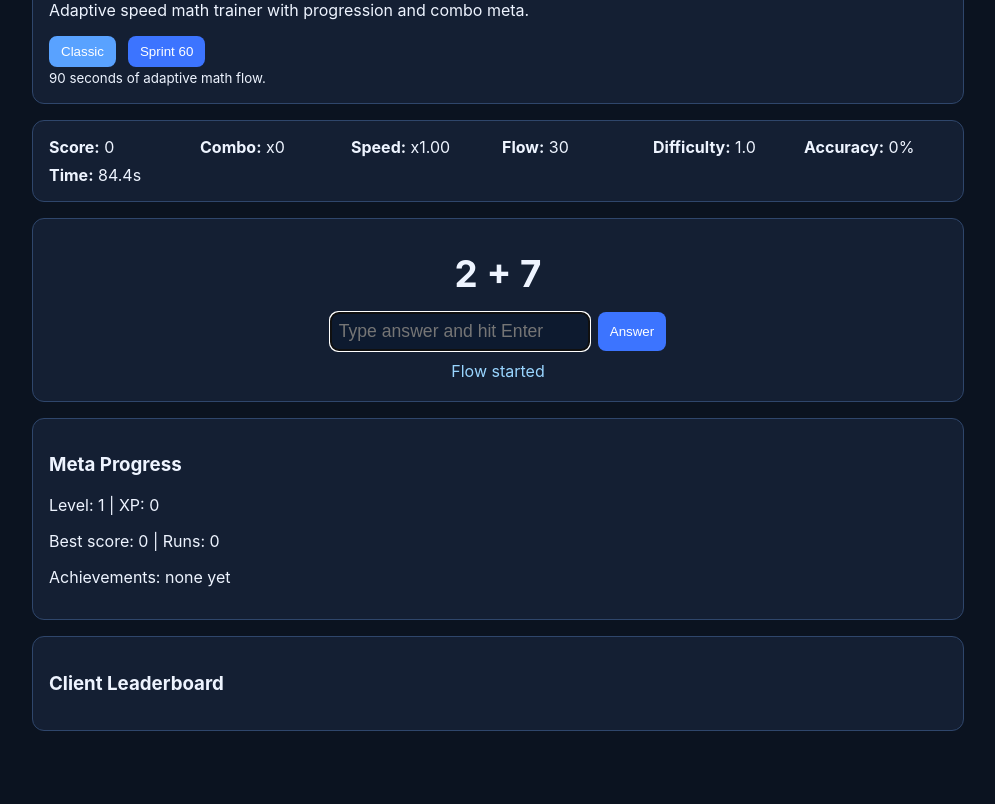
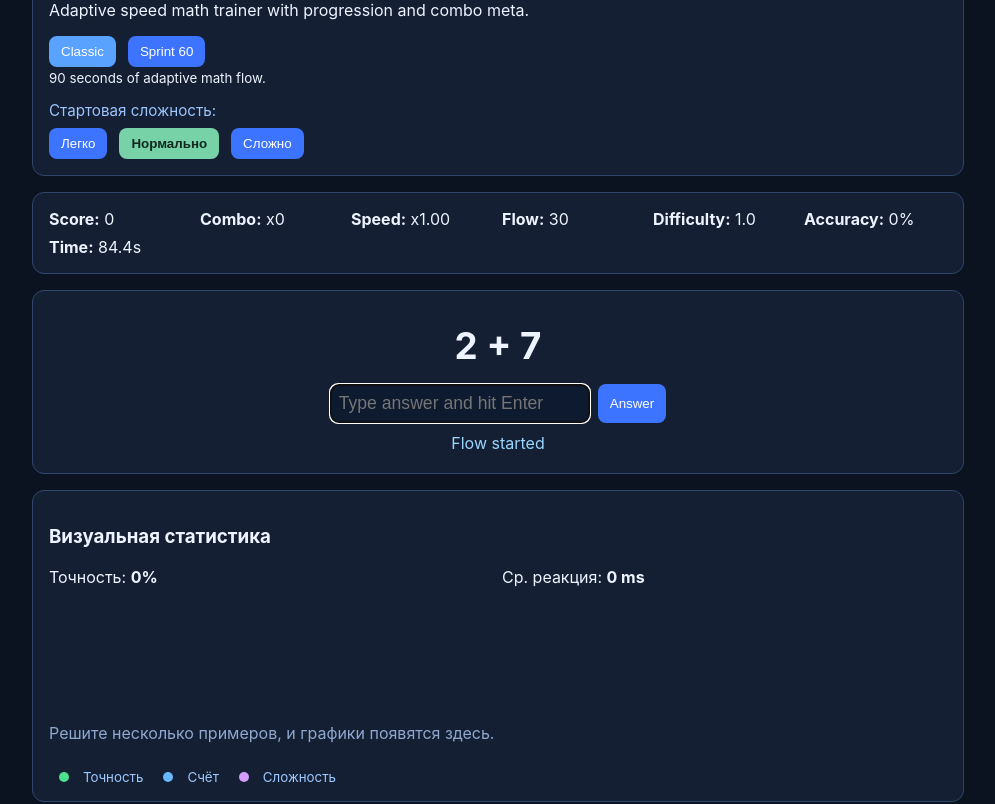
Before and after one commit to pornosirota-prog/math_game, a React (Vite) app in the folder frontend/: page /game in a window 1280 px wide. Shown: the part 240-1044 px from the top of the page, without its empty margins (142-1137 px from the left). Before the commit the page ends 1011 px from the top, so only its background shows below. Built offline with nearby package versions, Linux system fonts and the light colour scheme; sample sign-in values are in the browser's storage.

Commit message:
Enhance math game UI with charts difficulty presets and sounds

```diff
--- a/frontend/src/mathgame/engine/useMathTrainer.ts
+++ b/frontend/src/mathgame/engine/useMathTrainer.ts
@@ -6,6 +6,7 @@ import { DifficultyAdapter } from '../systems/DifficultyAdapter';
 import { ScoreSystem } from '../systems/ScoreSystem';
 import { ProgressionSystem } from '../systems/ProgressionSystem';
 import { addLeaderboardRecord, loadLeaderboard, loadProgress, saveProgress } from '../storage/localStorageRepo';
+import { soundManager } from '../../sound/soundManager';
 
 const initialFlow: FlowState = {
   skill: 1,
@@ -15,6 +16,15 @@ const initialFlow: FlowState = {
   correctStreak: 0,
   errorStreak: 0
 };
+
+export interface AttemptSnapshot {
+  isCorrect: boolean;
+  answerMs: number;
+  skill: number;
+  score: number;
+}
+
+const MAX_ATTEMPT_HISTORY = 24;
 
 const buildRunState = (modeId: GameModeId): RunState => {
   const mode = modeRegistry.find((item) => item.id === modeId);
@@ -44,6 +54,7 @@ export const useMathTrainer = () => {
   const [startedAt, setStartedAt] = useState(Date.now());
   const [lastFeedback, setLastFeedback] = useState<string>('Ready');
   const [isFinished, setIsFinished] = useState(false);
+  const [attemptHistory, setAttemptHistory] = useState<AttemptSnapshot[]>([]);
 
   const taskFactory = useMemo(() => new TaskFactory(), []);
   const scoreSystem = useMemo(() => new ScoreSystem(), []);
@@ -58,20 +69,26 @@ export const useMathTrainer = () => {
     setStartedAt(Date.now());
   };
 
-  const startRun = (nextModeId: GameModeId) => {
+  const startRun = (nextModeId: GameModeId, manualSkill = initialFlow.skill) => {
+    const clampedSkill = Math.min(10, Math.max(1, manualSkill));
     setModeId(nextModeId);
     setRun(buildRunState(nextModeId));
-    setFlow(initialFlow);
+    setFlow({ ...initialFlow, skill: clampedSkill });
     setIsFinished(false);
+    setAttemptHistory([]);
     setLastFeedback('Flow started');
-    const nextTask = taskFactory.next(initialFlow.skill, progress.unlockedTaskKinds);
+    const nextTask = taskFactory.next(clampedSkill, progress.unlockedTaskKinds);
     setTask(nextTask);
     setStartedAt(Date.now());
+    soundManager.play('click');
   };
 
   const finishRun = (finalRun: RunState) => {
     const accuracy = finalRun.answered === 0 ? 0 : finalRun.correct / finalRun.answered;
     const updatedProgress = progressionSystem.applyRun(progress, finalRun.score, accuracy);
+    if (updatedProgress.level > progress.level) {
+      soundManager.play('levelUp');
+    }
     setProgress(updatedProgress);
     saveProgress(updatedProgress);
 
@@ -116,12 +133,17 @@ export const useMathTrainer = () => {
       incorrect: run.incorrect + (isCorrect ? 0 : 1),
       bestCombo: Math.max(run.bestCombo, scored.nextCombo)
     };
+    setAttemptHistory((prev) => [
+      ...prev.slice(-(MAX_ATTEMPT_HISTORY - 1)),
+      { isCorrect, answerMs: elapsed, skill: nextFlow.skill, score: nextRun.score }
+    ]);
 
     const mode = modeRegistry.find((item) => item.id === run.modeId);
     if (mode?.failEndsRun && !isCorrect) {
       setRun(nextRun);
       setFlow(nextFlow);
       setLastFeedback(`❌ Mistake. Correct answer: ${task.answer}`);
+      soundManager.play('chestOpen');
       finishRun(nextRun);
       return;
     }
@@ -130,6 +152,7 @@ export const useMathTrainer = () => {
       setRun(nextRun);
       setFlow(nextFlow);
       setLastFeedback(isCorrect ? '✅ Finished target tasks!' : `⚠️ Correct answer: ${task.answer}`);
+      soundManager.play(isCorrect ? 'reward' : 'click');
       finishRun(nextRun);
       return;
     }
@@ -137,6 +160,7 @@ export const useMathTrainer = () => {
     setRun(nextRun);
     setFlow(nextFlow);
     setLastFeedback(isCorrect ? `✅ +${scored.scoreDelta} combo x${nextRun.combo}` : `⚠️ ${task.answer}`);
+    soundManager.play(isCorrect ? 'reward' : 'click');
     spawnTask();
   };
 
@@ -168,6 +192,7 @@ export const useMathTrainer = () => {
     task,
     progress,
     leaderboard,
+    attemptHistory,
     isFinished,
     lastFeedback,
     availableModes: modeRegistry.filter((mode) => progress.unlockedModes.includes(mode.id)),
--- a/frontend/src/pages/GamePage.tsx
+++ b/frontend/src/pages/GamePage.tsx
@@ -2,6 +2,13 @@ import { FormEvent, useState } from 'react';
 import { useMathTrainer } from '../mathgame/engine/useMathTrainer';
 
 const percent = (value: number) => `${Math.round(value * 100)}%`;
+const clampPercent = (value: number) => `${Math.max(4, Math.min(100, Math.round(value)))}%`;
+
+const presets = [
+  { id: 'easy', label: 'Легко', skill: 2 },
+  { id: 'normal', label: 'Нормально', skill: 4.5 },
+  { id: 'hard', label: 'Сложно', skill: 7.5 }
+] as const;
 
 export const GamePage = () => {
   const {
@@ -10,6 +17,7 @@ export const GamePage = () => {
     flow,
     progress,
     leaderboard,
+    attemptHistory,
     isFinished,
     lastFeedback,
     modeId,
@@ -20,12 +28,21 @@ export const GamePage = () => {
   } = useMathTrainer();
 
   const [input, setInput] = useState('');
+  const [difficultyPreset, setDifficultyPreset] = useState<typeof presets[number]['id']>('normal');
 
   const onSubmit = (event: FormEvent) => {
     event.preventDefault();
     submitAnswer(input);
     setInput('');
   };
+
+  const avgReaction = attemptHistory.length
+    ? Math.round(attemptHistory.reduce((sum, item) => sum + item.answerMs, 0) / attemptHistory.length)
+    : 0;
+  const accuracyByHistory = attemptHistory.length
+    ? attemptHistory.filter((item) => item.isCorrect).length / attemptHistory.length
+    : 0;
+  const maxScoreInHistory = Math.max(...attemptHistory.map((item) => item.score), 1);
 
   return (
     <div className="layout math-layout">
@@ -45,6 +62,24 @@ export const GamePage = () => {
           ))}
         </div>
         <small>{activeMode.description}</small>
+        <div className="difficulty-controls">
+          <span>Стартовая сложность:</span>
+          <div className="row">
+            {presets.map((preset) => (
+              <button
+                key={preset.id}
+                type="button"
+                className={difficultyPreset === preset.id ? 'active-preset' : ''}
+                onClick={() => {
+                  setDifficultyPreset(preset.id);
+                  startRun(modeId, preset.skill);
+                }}
+              >
+                {preset.label}
+              </button>
+            ))}
+          </div>
+        </div>
       </div>
 
       <div className="card hud-grid">
@@ -84,6 +119,38 @@ export const GamePage = () => {
       )}
 
       <div className="card">
+        <h3>Визуальная статистика</h3>
+        <div className="stats-mini-grid">
+          <div>Точность: <strong>{percent(accuracyByHistory)}</strong></div>
+          <div>Ср. реакция: <strong>{avgReaction || 0} ms</strong></div>
+        </div>
+        <div className="chart">
+          {attemptHistory.length === 0 && <p className="empty-chart">Решите несколько примеров, и графики появятся здесь.</p>}
+          {attemptHistory.map((item, index) => (
+            <div key={`${item.score}-${index}`} className="bar-column" title={`#${index + 1}`}>
+              <div
+                className={`bar accuracy ${item.isCorrect ? 'good' : 'bad'}`}
+                style={{ height: clampPercent(item.isCorrect ? 100 : 20) }}
+              />
+              <div
+                className="bar score"
+                style={{ height: clampPercent((item.score / maxScoreInHistory) * 100) }}
+              />
+              <div
+                className="bar skill"
+                style={{ height: clampPercent((item.skill / 10) * 100) }}
+              />
+            </div>
+          ))}
+        </div>
+        <small className="chart-legend">
+          <span className="dot good" /> Точность
+          <span className="dot score" /> Счёт
+          <span className="dot skill" /> Сложность
+        </small>
+      </div>
+
+      <div className="card">
         <h3>Meta Progress</h3>
         <p>Level: {progress.level} | XP: {progress.xp}</p>
         <p>Best score: {progress.bestScore} | Runs: {progress.totalRuns}</p>
--- a/frontend/src/theme/styles.css
+++ b/frontend/src/theme/styles.css
@@ -15,9 +15,26 @@ input { padding: 8px; border-radius: 8px; border: 1px solid #35517a; background:
 @keyframes glow { 0%{box-shadow:none} 50%{box-shadow:0 0 20px #51a2ff} 100%{box-shadow:none} }
 
 .math-layout .mode-row button.active-mode { background: #59a2ff; }
+.difficulty-controls { margin-top: 14px; display: grid; gap: 8px; }
+.difficulty-controls span { color: #9dc5ff; font-size: 0.95rem; }
+.difficulty-controls .active-preset { background: #77d2a8; color: #10291c; font-weight: 600; }
 .hud-grid { display: grid; grid-template-columns: repeat(auto-fit, minmax(140px, 1fr)); gap: 8px; }
 .arena-card { text-align: center; }
 .prompt { font-size: 2.3rem; font-weight: 700; margin: 16px 0; }
 .answer-form { display: flex; justify-content: center; gap: 8px; }
 .answer-form input { width: 260px; font-size: 1.1rem; }
 .feedback { margin-top: 10px; min-height: 24px; color: #99d5ff; }
+.stats-mini-grid { display: grid; grid-template-columns: repeat(auto-fit, minmax(160px, 1fr)); margin-bottom: 8px; gap: 8px; }
+.chart { display: grid; grid-template-columns: repeat(auto-fit, minmax(20px, 1fr)); gap: 8px; align-items: end; min-height: 160px; margin-top: 12px; }
+.bar-column { display: grid; grid-template-columns: repeat(3, 1fr); gap: 2px; align-items: end; height: 160px; }
+.bar { border-radius: 4px 4px 0 0; min-height: 6px; }
+.bar.accuracy.good { background: #4fe08e; }
+.bar.accuracy.bad { background: #ff7575; }
+.bar.score { background: #67b8ff; }
+.bar.skill { background: #d49dff; }
+.chart-legend { display: flex; gap: 10px; align-items: center; color: #9ec9ff; margin-top: 10px; }
+.dot { width: 10px; height: 10px; border-radius: 50%; display: inline-block; margin: 0 4px 0 10px; }
+.dot.good { background: #4fe08e; }
+.dot.score { background: #67b8ff; }
+.dot.skill { background: #d49dff; }
+.empty-chart { color: #90a8ce; grid-column: 1 / -1; }
```
